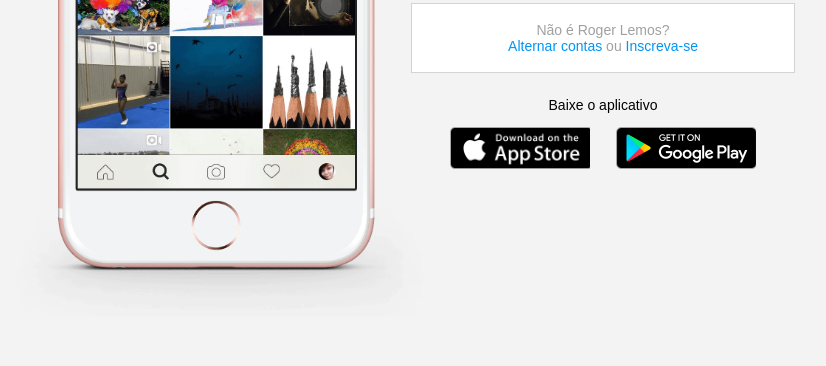
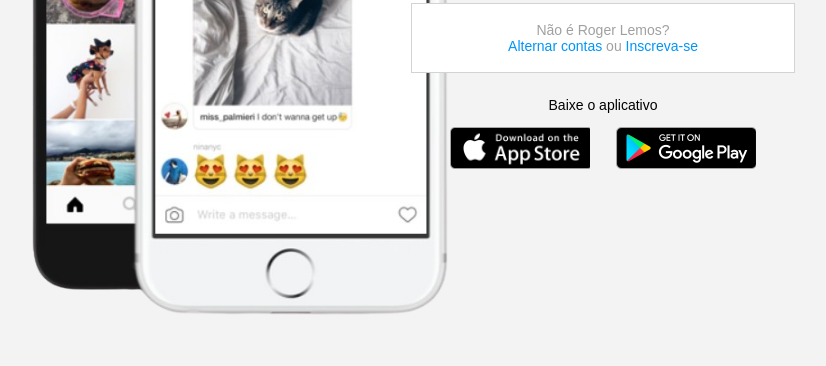
Before and after one commit to RogUnique/home-page-instagram, a plain HTML site: page index.html in a window 1280 px wide. Shown: the part 434-800 px from the top of the page, without its empty margins (229-1055 px from the left). Drawn offline with Linux system fonts and the light colour scheme.

Commit message:
Update index.html
Colocada foto original do iphone

```diff
--- a/index.html
+++ b/index.html
@@ -10,7 +10,7 @@
 <body>
     <div class="instagram-wrapper">
         <div class="instagram-phone">
-            <img src="./imagens/celulares/iphone-do-curso.png"   alt="Celular Iphone">
+            <img src="./imagens/celulares/iphone-home-page.png"   alt="Celular Iphone">
         </div>
         <div class="instagram-continue">
             <div class="group">
```
